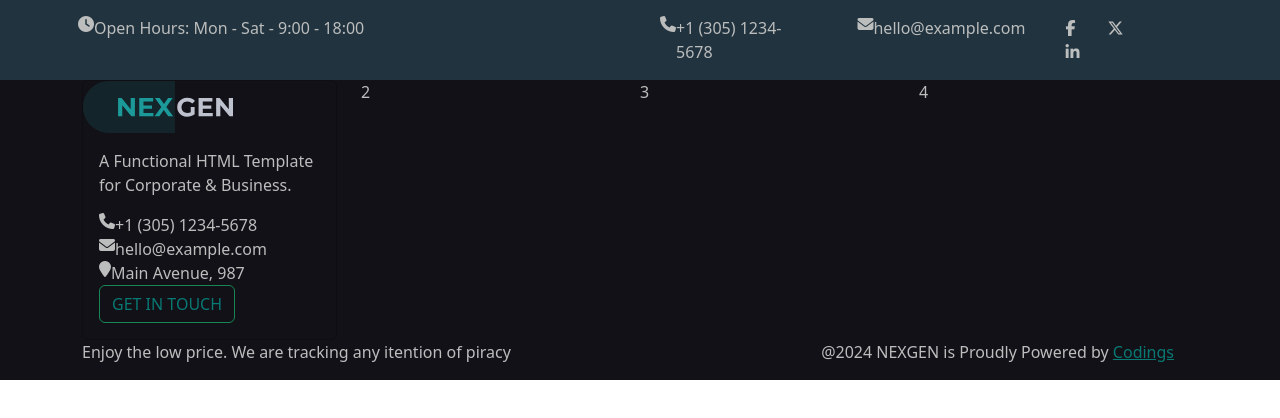
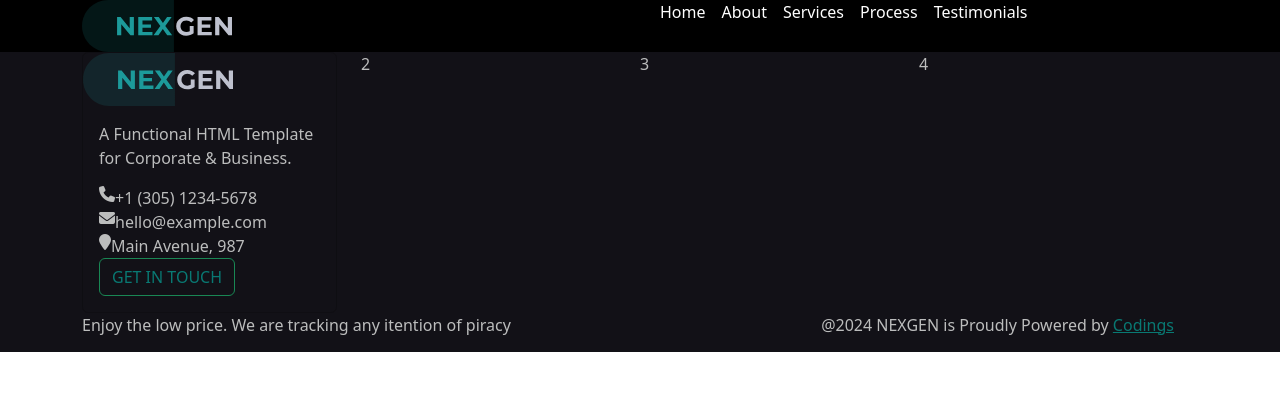
Before and after one commit to davide-piarulli/proj-html-vuejs, a Vue app: page / in a window 1280 px wide. Shown: the top 418 px of the page. Built offline with nearby package versions, Linux system fonts and the light colour scheme.

Commit message:
[add] header v-for

```diff
--- a/src/App.vue
+++ b/src/App.vue
@@ -1,4 +1,5 @@
 <script>
+import { store } from "./data/store";
 import Header from "./components/Header.vue";
 import Main from "./components/Main.vue";
 import Footer from "./components/Footer.vue";
@@ -7,6 +8,11 @@ export default {
     Header,
     Main,
     Footer,
+  },
+  data() {
+    return {
+      store,
+    };
   },
 };
 </script>
--- a/src/components/Header.vue
+++ b/src/components/Header.vue
@@ -1,22 +1,28 @@
 <script>
 import { store } from "../data/store";
-export default {};
+export default {
+  data() {
+    return {
+      store,
+    };
+  },
+};
 </script>
 
 <template>
   <header>
-    <nav class="navbar">
+    <!-- <nav class="navbar">
       <div class="container">
-        <div class="row w-100">
-          <!-- LEFT COLUMN -->
-          <div class="col-6 d-flex p-2">
+        <div class="row w-100"> -->
+    <!-- LEFT COLUMN -->
+    <!-- <div class="col-6 d-flex p-2">
             <i class="fa-solid fa-clock"></i>
             <p>Open Hours: Mon - Sat - 9:00 - 18:00</p>
-          </div>
-          <!-- /LEFT COLUMN -->
+          </div> -->
+    <!-- /LEFT COLUMN -->
 
-          <!-- RIGHT COLUMN -->
-          <div
+    <!-- RIGHT COLUMN -->
+    <!-- <div
             class="col-6 d-flex justify-content-end align-content-center p-2"
           >
             <div class="phone d-flex px-4">
@@ -33,16 +39,45 @@ export default {};
               <i class="fa-brands fa-linkedin-in px-3"></i>
             </div>
           </div>
+        </div> -->
+    <!-- /RIGHT COLUMN -->
+    <!-- </div>
+    </nav> -->
+
+    <div class="container h-100">
+      <div class="row">
+        <div class="col">
+          <div class="logo">
+            <img src="../assets/img/logo-nexgen.svg" alt="" />
+          </div>
         </div>
-        <!-- /RIGHT COLUMN -->
+        <div class="col">
+          <nav>
+            <ul class="d-flex list-unstyled ">
+              <li
+                v-for="(element, index) in store.headerNav"
+                :key="index"
+                >
+                <a :href="element.url" class=" text-decoration-none px-2 ">{{ element.title }}</a>
+              </li>
+            </ul>
+          </nav>
+        </div>
       </div>
-    </nav>
+    </div>
   </header>
 </template>
 
 <style lang="scss" scoped>
 header {
-  background-color: #21333e;
-  color: #bcbdbd;
+  // background-color: #21333e;
+  // color: #bcbdbd;
+  background-color: black;
+  a{
+    color: white;
+  }
+  img {
+    width: 150px;
+  }
 }
 </style>
--- a/src/data/store.js
+++ b/src/data/store.js
@@ -4,23 +4,23 @@ export const store = reactive({
   headerNav: [
     {
       title: "Home",
-      url: "#",
+      url: "/home",
     },
     {
       title: "About",
-      url: "#",
+      url: "/about",
     },
     {
       title: "Services",
-      url: "#",
+      url: "/services",
     },
     {
       title: "Process",
-      url: "#",
+      url: "/process",
     },
     {
       title: "Testimonials",
-      url: "#",
+      url: "/testimonials",
     },
   ],
 
```
